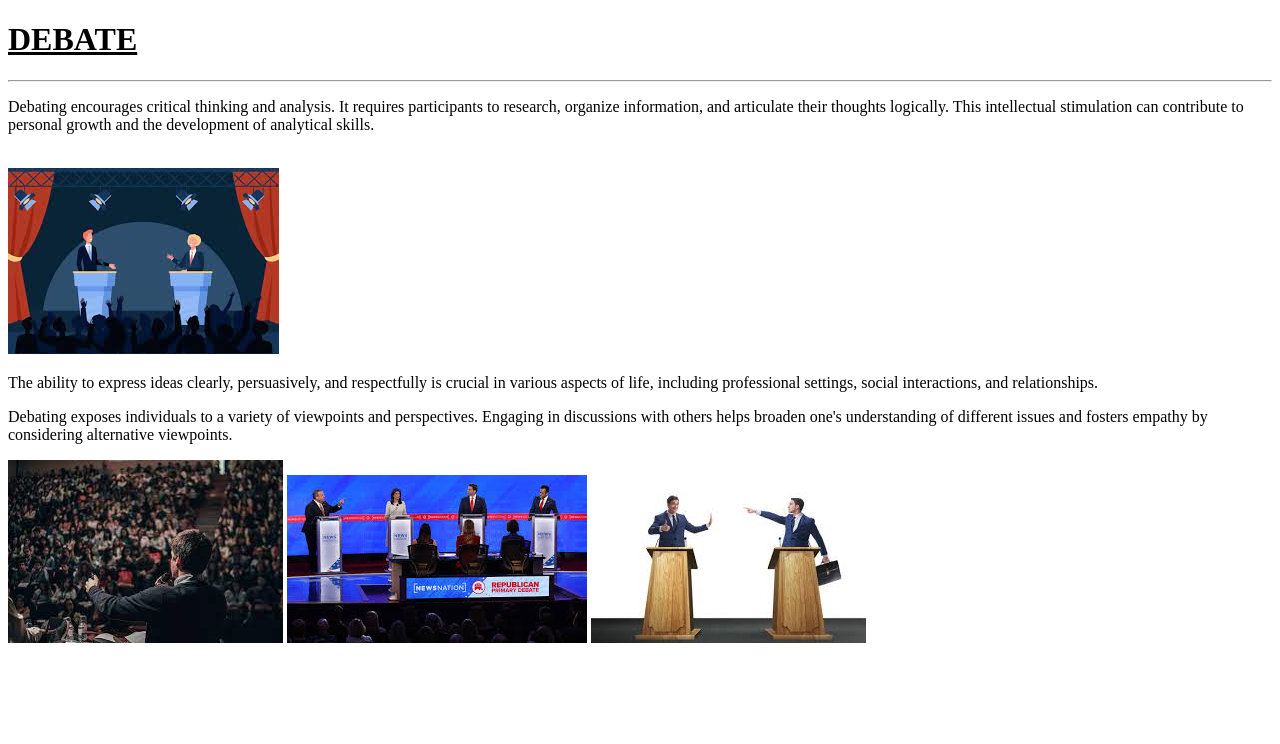
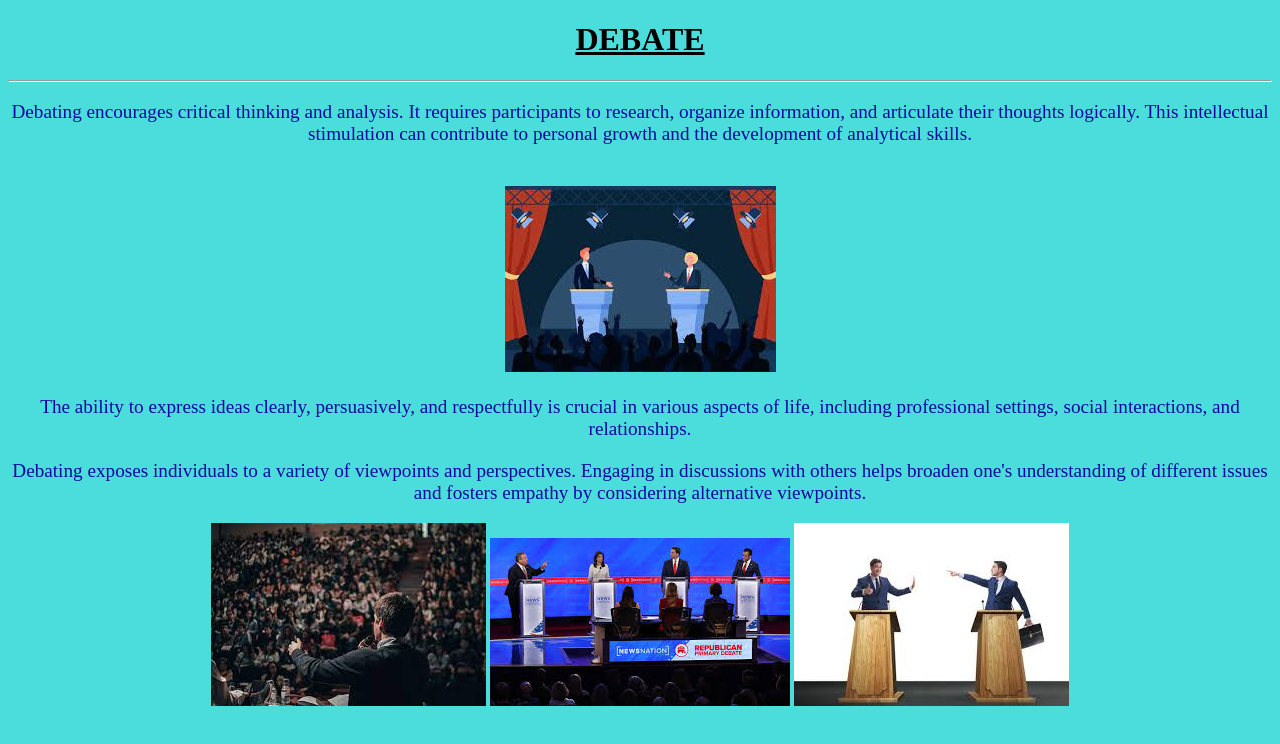
Before and after one commit to sh32dwe/WebSecyAssign, a plain HTML site: page debate.html in a window 1280 px wide. Drawn offline with Linux system fonts and the light colour scheme; the site is published under a folder, as on GitHub Pages, so addresses that start at the root find nothing.

Commit message:
Update debate.html

```diff
--- a/debate.html
+++ b/debate.html
@@ -5,7 +5,7 @@
     <meta charset="UTF-8">
     <meta name="viewport" content="width=device-width, initial-scale=1.0">
     <title>Debate</title>
-    <link rel="stylesheet" href="/css/debate.css">
+    <link rel="stylesheet" href="css/debate.css">
 </head>
 
 <body>
```
